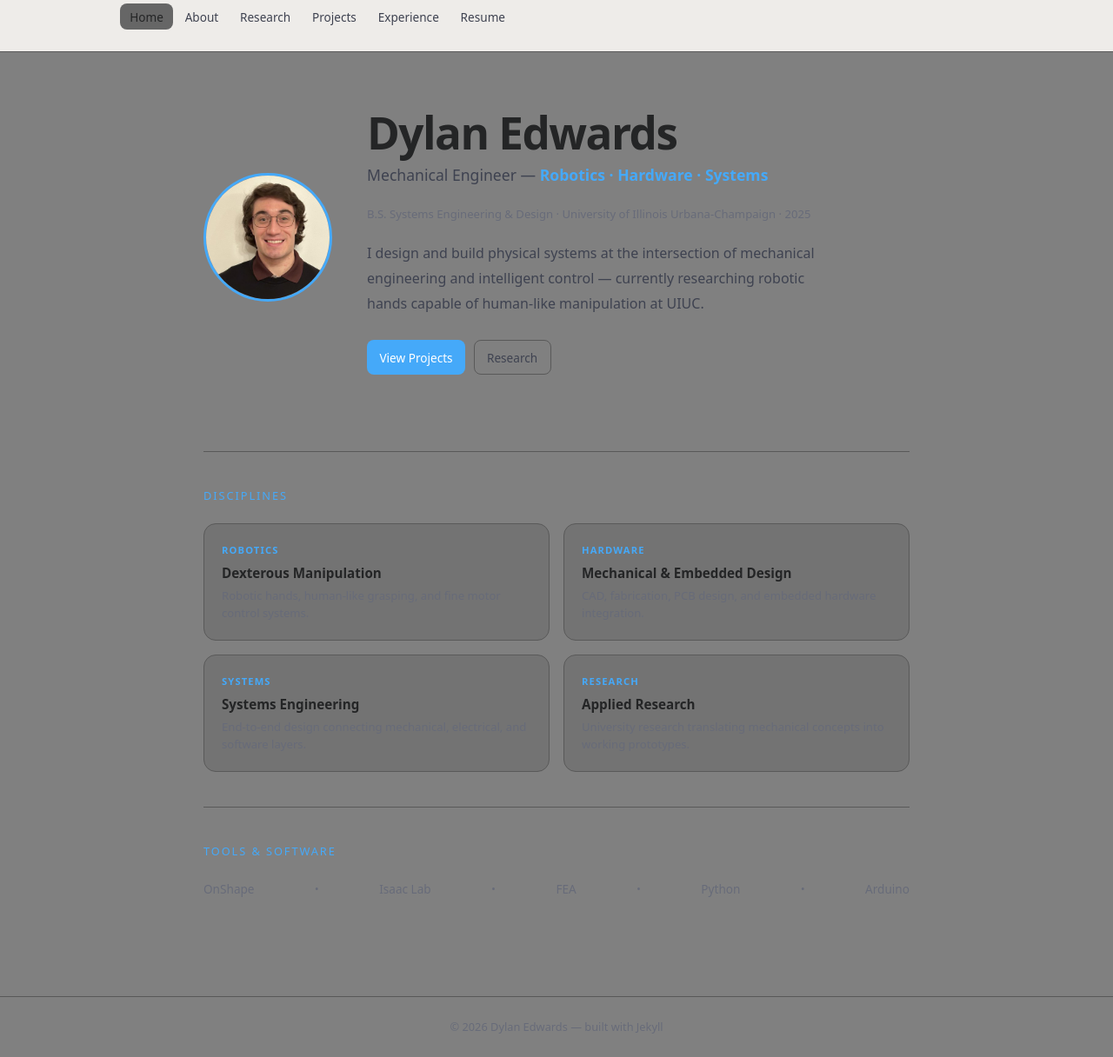
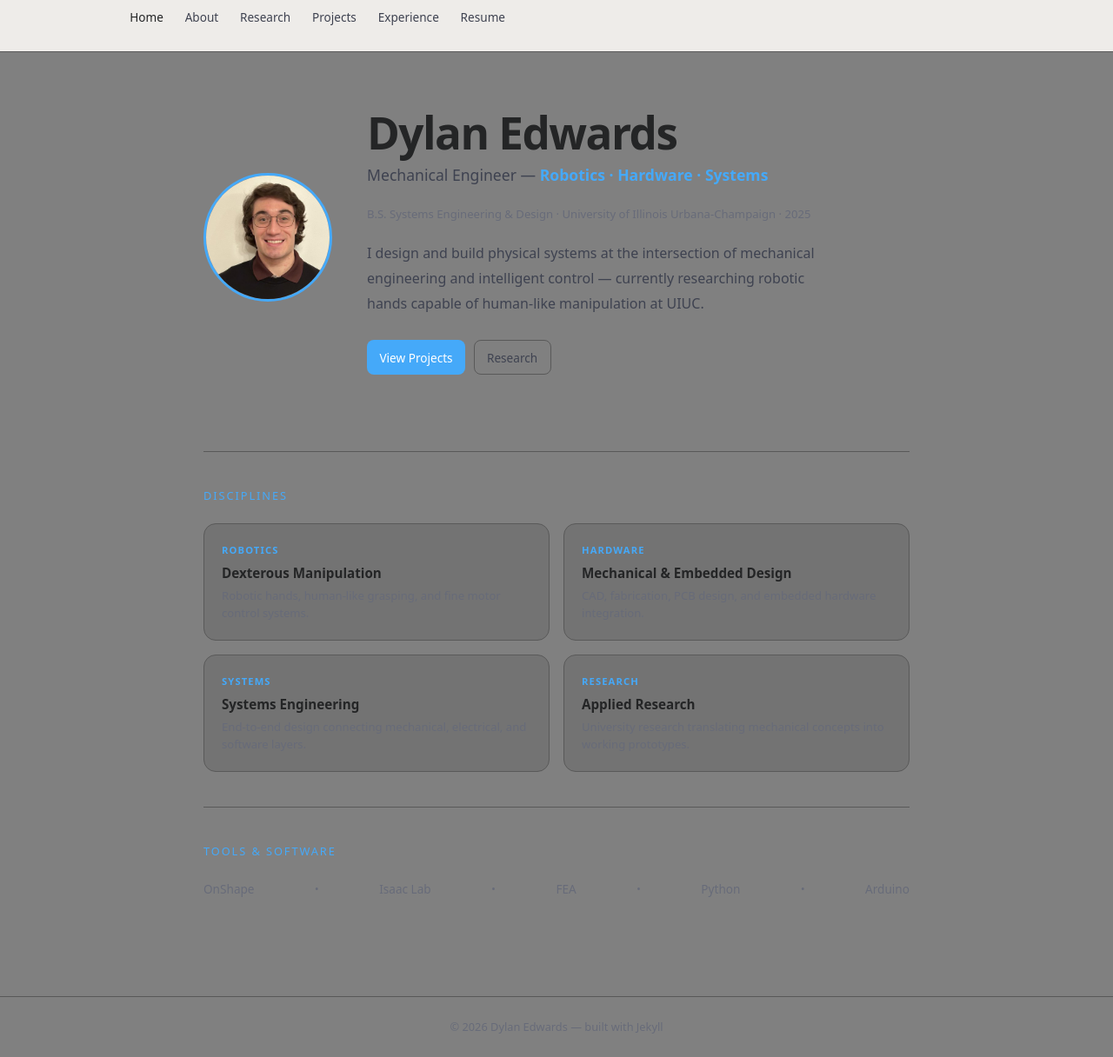
Before and after one commit to DylanEdwards02/DylanEdwards02.github.io, a Jekyll site: the page built from index.md, in a window 1280 px wide and 1216 px high. Shown: the whole window at 87% size. Built offline with Jekyll 4.4.1, drawn with Linux system fonts in a browser that asks for light colours.

Commit message:
Modify nav container height and link transition
Add height to the container and update transition property for nav links.

```diff
--- a/assets/css/style.css
+++ b/assets/css/style.css
@@ -110,6 +110,7 @@
   display: flex;
   align-items: center;
   justify-content: flex-start;
+  height: 100%;
 }
 
 .nav-logo {
@@ -134,13 +135,11 @@
   font-weight: 500;
   color: var(--text-2);
   padding: 0.35rem 0.7rem;
-  border-radius: var(--radius);
-  transition: all 0.15s;
+  transition: color 0.15s;
 }
 .nav-links a:hover,
 .nav-links a.active {
   color: var(--text);
-  background: var(--bg-3);
 }
 
 /* ── Footer ─────────────────────────────────────────────────── */
```
